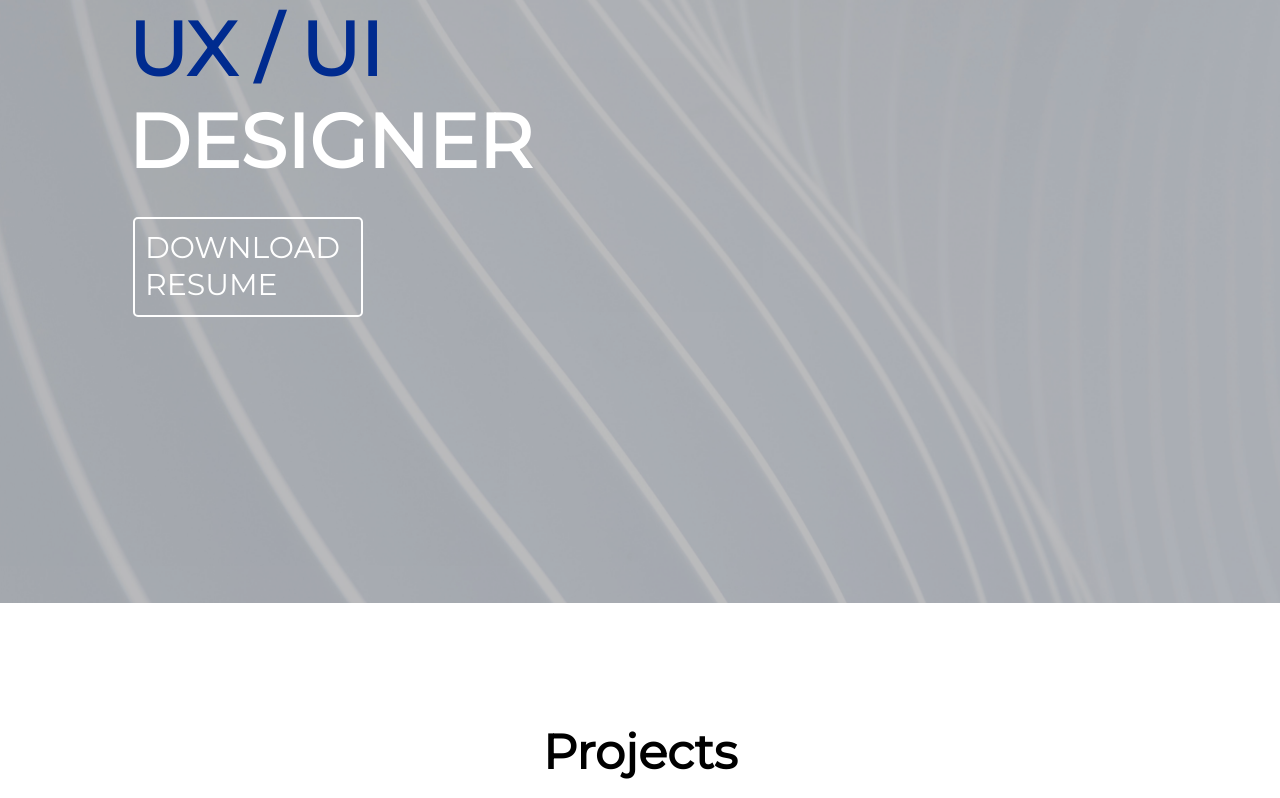
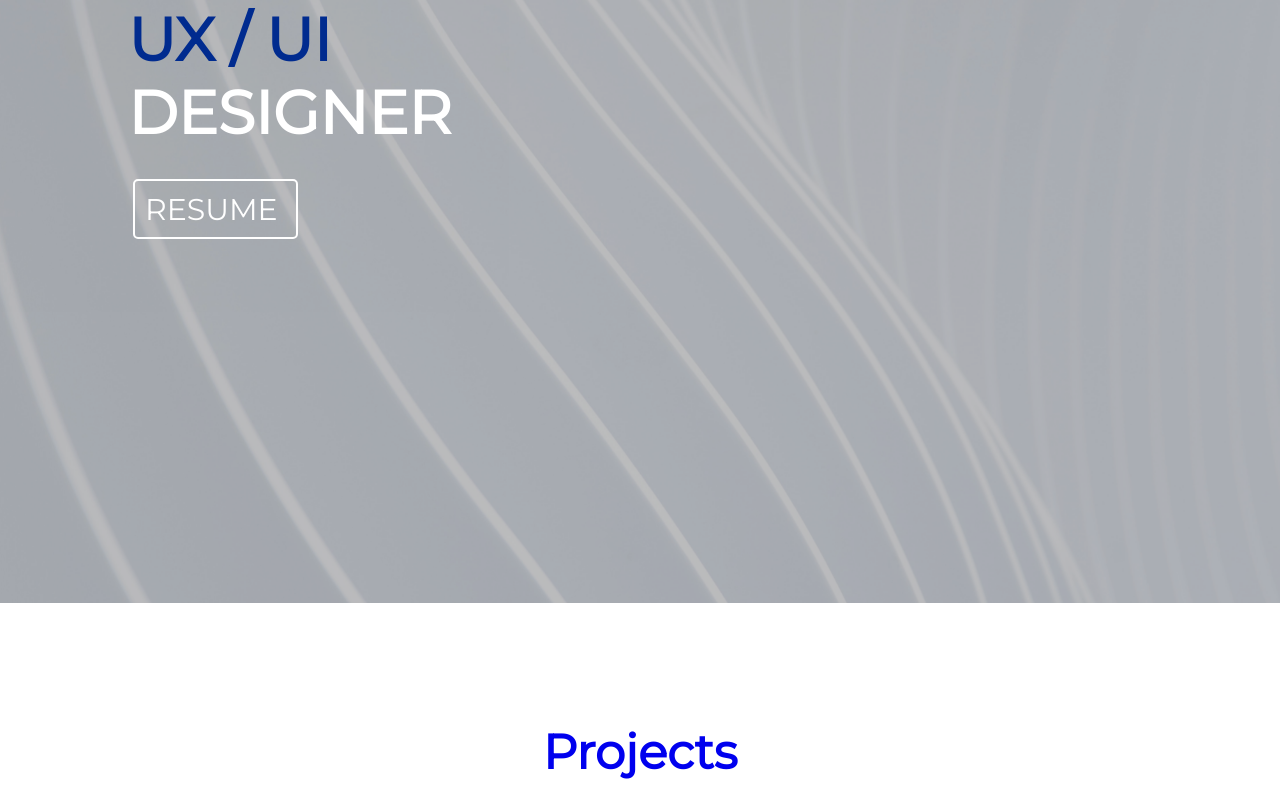
Before and after one commit to rymill515/ryan-miller-ux-portfolio, a plain HTML site: page index.html in a window 1280 px wide. Shown: the part 277-1075 px from the top of the page. Drawn offline with Linux system fonts and the light colour scheme.

Commit message:
Portfolio V3

```diff
--- a/css/style.css
+++ b/css/style.css
@@ -108,7 +108,7 @@ li a {
     position: absolute;
     top: 35%;
     left: 10%;
-    font-size: 50px;
+    font-size: 40px;
     color: white;
     text-transform: uppercase;
     z-index: 2;
@@ -121,8 +121,8 @@ li a {
 
 .resume-cta {
     border: 2px solid white;
-    width: 230px;
-    height: 100px;
+    width: 165px;
+    height: 60px;
     padding: 10px;
     margin-top: 30px;
     border-radius: 5px;
@@ -322,6 +322,7 @@ li a {
         background-color: rgba(0, 0, 0, 0.5);
     }
 
+
     .office-project {
         padding: 10px;
         width: 250px;
@@ -365,6 +366,10 @@ li a {
         background-size: cover;
         background-position: center;
 
+    }
+
+    .project-header {
+        text-decoration: underline;
     }
 
     .text-container:hover {
--- a/index.html
+++ b/index.html
@@ -57,14 +57,14 @@
                 <span class="firstWord">UX / UI</span>
                 <br />Designer
             </h1>
-            <a class="resume-cta" href="images/Miller-Resume-2021.pdf" target="_blank">Download Resume</a>
+            <a class="resume-cta" href="images/Miller-Resume-2021.pdf" target="_blank">Resume</a>
         </div>
     </section>
 
     <section id="projects">
 
         <div class="project-container">
-            <div class="project-header">Projects</div>
+            <a class="project-header" href="#">Projects</a>
             <div class="projects">
                 <div class="project-item">
                     <div class="office-project">
```
